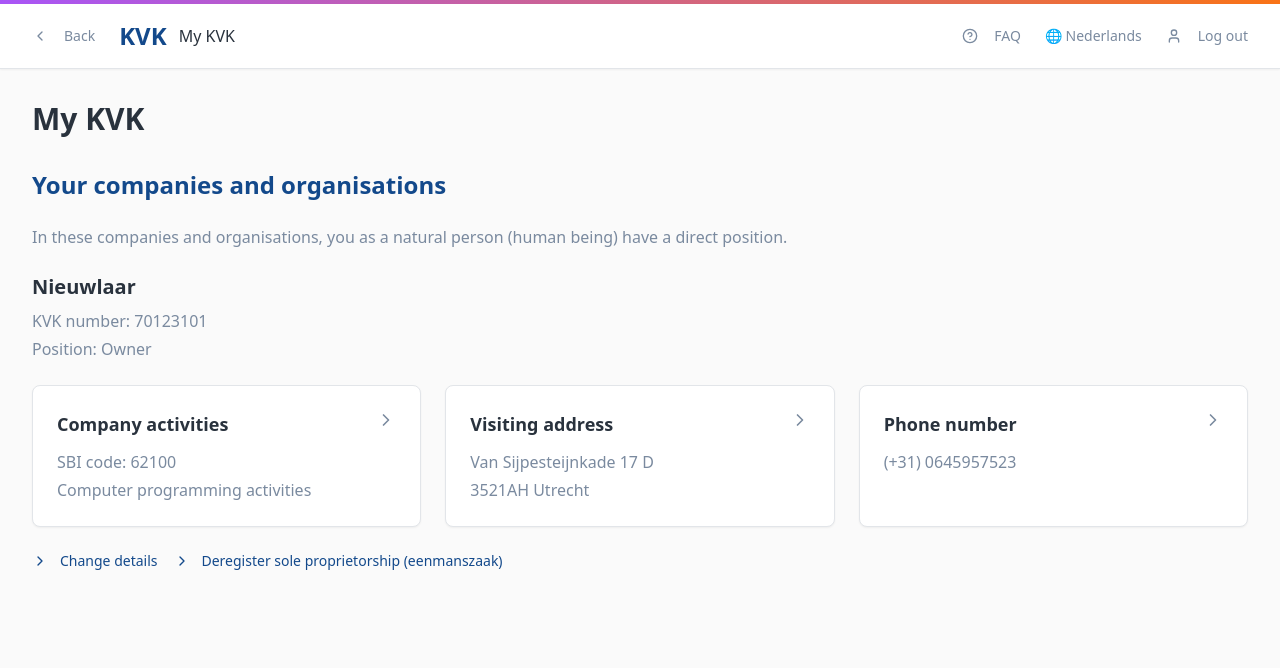
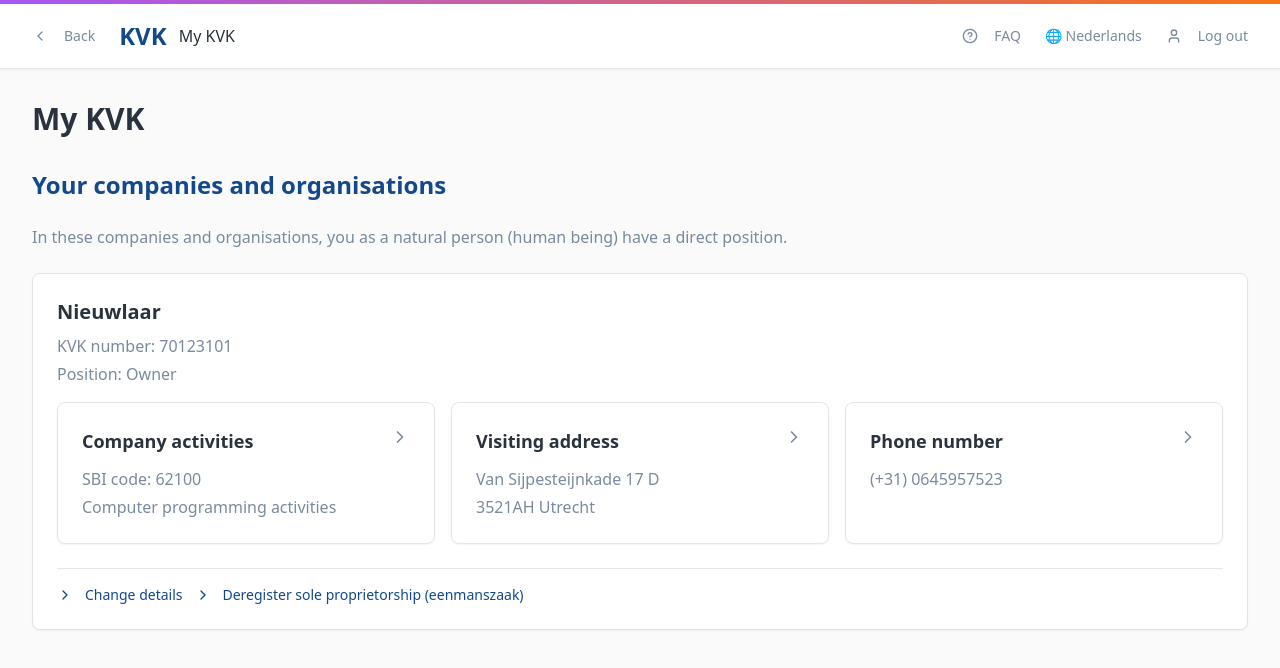
Before and after one commit to kvk-innovatie/we-build-mijn-kvk-frontend, a React (Vite) app: page / in a window 1280 px wide. Shown: the top 668 px of the page. Built offline with nearby package versions, Linux system fonts and the light colour scheme; the HTML template or start-up script is replaced by a standard one.

Commit message:
Add company details to page

```diff
--- a/src/pages/Index.tsx
+++ b/src/pages/Index.tsx
@@ -34,16 +34,20 @@ const Index = () => {
             In these companies and organisations, you as a natural person (human being) have a direct position.
           </p>
 
-          {/* Company Details */}
-          <div className="mb-6">
-            <h3 className="text-xl font-semibold text-kvk-text-primary mb-2">Nieuwlaar</h3>
-            <div className="space-y-1 text-kvk-text-secondary mb-6">
-              <p>KVK number: 70123101</p>
-              <p>Position: Owner</p>
+          {/* Company Details - List Item Style */}
+          <div className="bg-card border border-kvk-border rounded-lg p-6 shadow-sm">
+            <div className="flex items-start justify-between mb-4">
+              <div>
+                <h3 className="text-xl font-semibold text-kvk-text-primary mb-2">Nieuwlaar</h3>
+                <div className="space-y-1 text-kvk-text-secondary">
+                  <p>KVK number: 70123101</p>
+                  <p>Position: Owner</p>
+                </div>
+              </div>
             </div>
 
             {/* Company Information Cards */}
-            <div className="grid grid-cols-1 md:grid-cols-2 lg:grid-cols-3 gap-6 mb-6">
+            <div className="grid grid-cols-1 md:grid-cols-2 lg:grid-cols-3 gap-4 mb-6">
               <CompanyCard
                 title="Company activities"
                 content={companyActivities}
@@ -62,7 +66,7 @@ const Index = () => {
             </div>
 
             {/* Action Buttons */}
-            <div className="flex flex-col sm:flex-row gap-4">
+            <div className="flex flex-col sm:flex-row gap-3 pt-4 border-t border-kvk-border">
               <ActionButton>Change details</ActionButton>
               <ActionButton>Deregister sole proprietorship (eenmanszaak)</ActionButton>
             </div>
```
